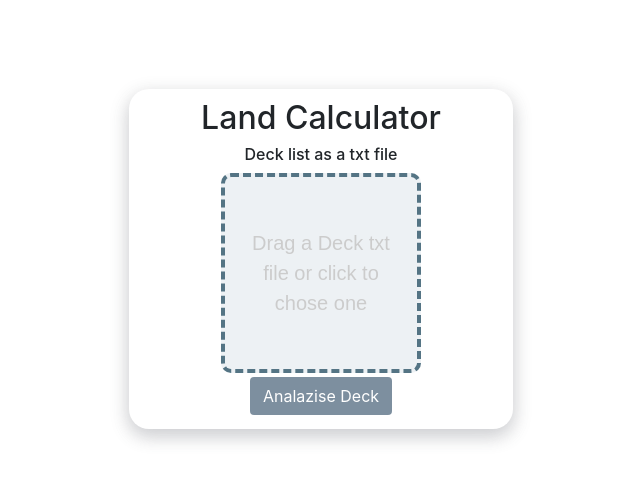
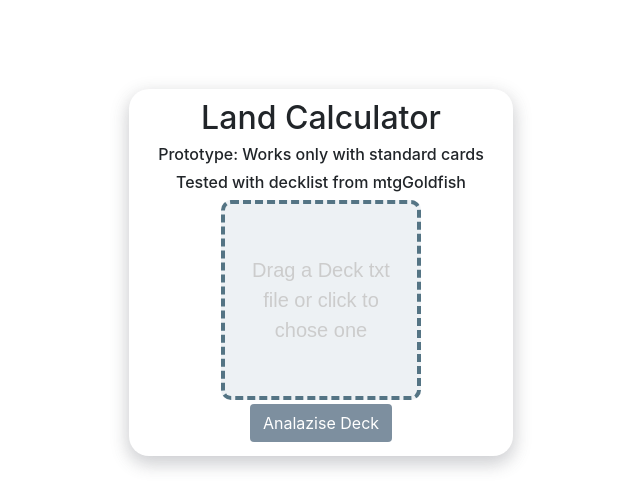
Before and after one commit to santiagoziel/MTGLandCalculator, a Flask app: page / in a window 1280 px wide. Shown: the part 54-550 px from the top of the page, without its empty margins (319-959 px from the left). Run offline with Flask 2, Linux system fonts and the light colour scheme; some libraries are stand-ins or nearby versions.

Commit message:
updated progress mesages

```diff
--- a/dta_pkt/routes.py
+++ b/dta_pkt/routes.py
@@ -24,9 +24,9 @@ def dashboard():
         #here in reality in puting stuff into the db unde rthe id
         socketio.emit("updateBar", {"status" :5, "message": "Getting Color identity"})
         colors, lands, coloridentity = gen_color_identity(filename)
-        socketio.emit("updateBar", {"status" :15, "message": "Getting Similar Decks"})
+        socketio.emit("updateBar", {"status" :15, "message": "Getting Recent Similar Decks"})
         list_of_decks = get_list_of_decks(coloridentity)
-        socketio.emit("updateBar", {"status" :25, "message": "Scraping Similar decks"})
+        socketio.emit("updateBar", {"status" :25, "message": "Scraping List of Similar decks"})
         land_list = []
         for i, deck in enumerate(list_of_decks[0:5], 1):
             land_list.append(get_lands_list(deck))
@@ -34,7 +34,7 @@ def dashboard():
         counter = Counter()
         for d in land_list:
             counter.update(d)
-        socketio.emit("updateBar", {"status" :85, "message": "Rendering Info"})
+        socketio.emit("updateBar", {"status" :85, "message": "Getting display info from Scryfall"})
         display_info = gen_display_info(counter.most_common(6))
         os.remove(app.config['UPLOAD_FOLDER'] + filename)
 
--- a/dta_pkt/static/progBar.js
+++ b/dta_pkt/static/progBar.js
@@ -32,7 +32,7 @@ elem.onclick = function(){
 
   updatePlace.insertAdjacentHTML(
     'beforeend',
-  `<h3 class="updateMessage" id="updateMessage"> Reading File </h3>`,
+  `<h3 class="updateMessage" id="updateMessage"> Reading txt Deck File </h3>`,
 );
 
   const request = new XMLHttpRequest();
--- a/dta_pkt/templates/dashboard.html
+++ b/dta_pkt/templates/dashboard.html
@@ -2,7 +2,8 @@
 {% block content %}
     <form action="" method="post" enctype = "multipart/form-data" class = "file-upload-form">
       <h2>Land Calculator</h2>
-      <h6>Deck list as a txt file</h6>
+      <h6>Prototype: Works only with standard cards</h6>
+      <h6>Tested with decklist from mtgGoldfish</h6>
       {{ form.hidden_tag() }}
       <div class="drop-zone">
       <span class="drop-zone__prompt">Drag a Deck txt file or click to chose one</span>
```
